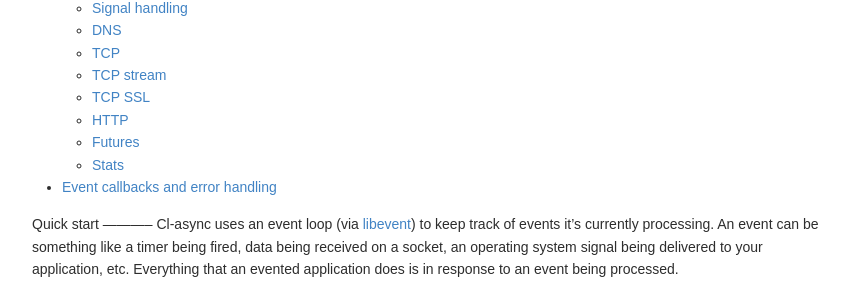
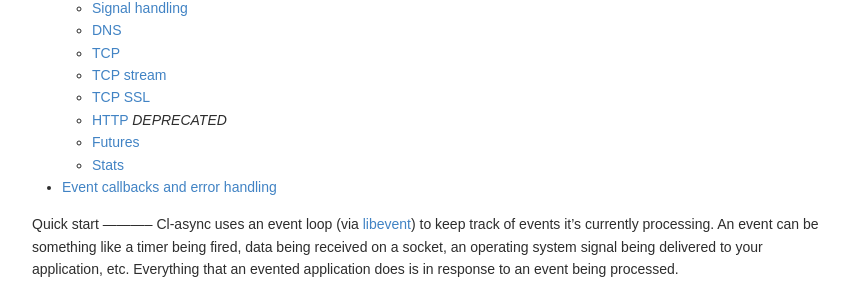
Before and after one commit to orthecreedence/cl-async, a Jekyll site: the page built from documentation.md, in a window 1280 px wide. Shown: the part 221-519 px from the top of the page, without its empty margins (208-1071 px from the left). Built offline with Jekyll 4.4.1, drawn with Linux system fonts in a browser that asks for light colours; Markdown is read by kramdown in place of the engine named in the settings.

Commit message:
more HTTP deprecation notes/updates

```diff
--- a/documentation.md
+++ b/documentation.md
@@ -17,7 +17,7 @@ abilities of cl-async:
   - [TCP](/cl-async/tcp)
   - [TCP stream](/cl-async/tcp-stream)
   - [TCP SSL](/cl-async/tcp-ssl)
-  - [HTTP](/cl-async/http)
+  - [HTTP](/cl-async/http) *DEPRECATED*
   - [Futures](/cl-async/future)
   - [Stats](/cl-async/stats)
 - [Event callbacks and error handling](/cl-async/event-handling)
```
Also changed, not shown: http.md (+1 -1 lines).
